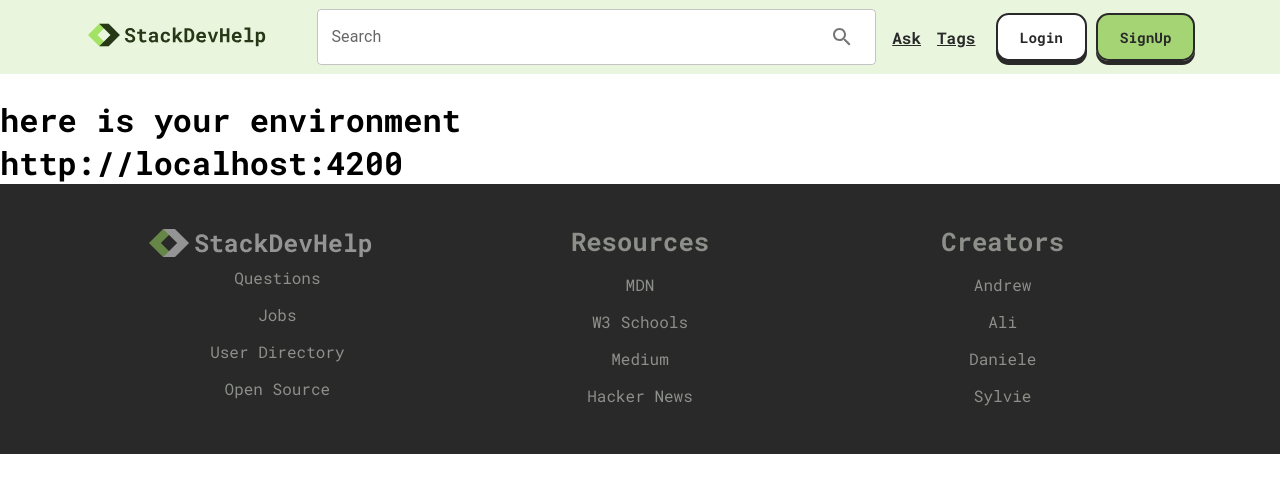
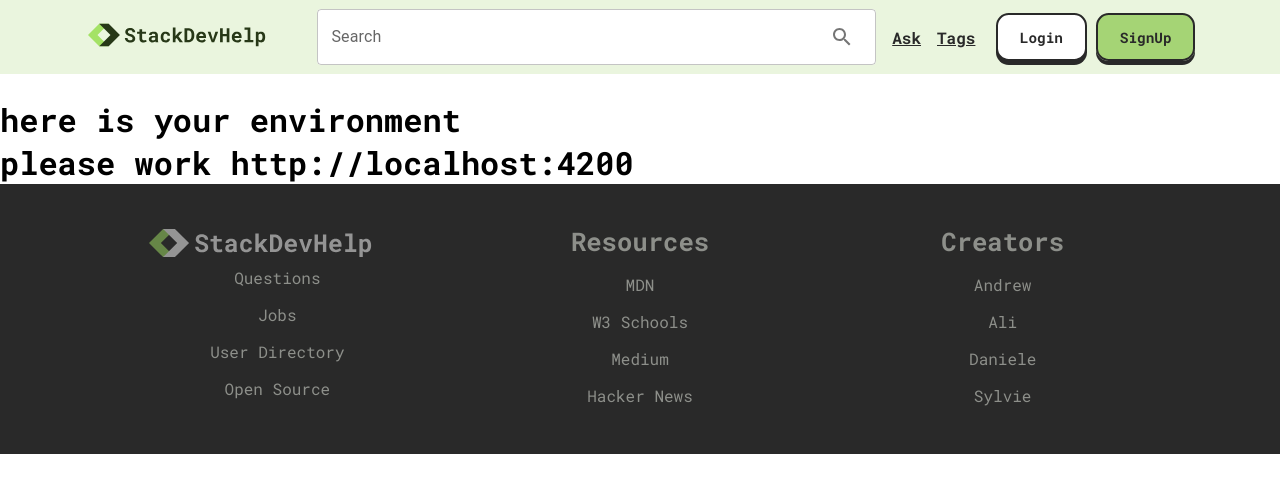
Before and after one commit to SaltySpitton/FrontEnd, a React (Create React App) app: page /testme in a window 1280 px wide. Shown: the top 492 px of the page. Built offline with nearby package versions, Linux system fonts and the light colour scheme; no server answers.

Commit message:
dot env update

```diff
--- a/src/components/arrayofTags/Productiontest.js
+++ b/src/components/arrayofTags/Productiontest.js
@@ -14,7 +14,7 @@ const Productiontest = () => {
 
   return (
     <div> <h1>here is your environment </h1>
-        <h1> {getEnvUrl}</h1>
+        <h1>please work {getEnvUrl}</h1>
 
      </div>
   )
```
